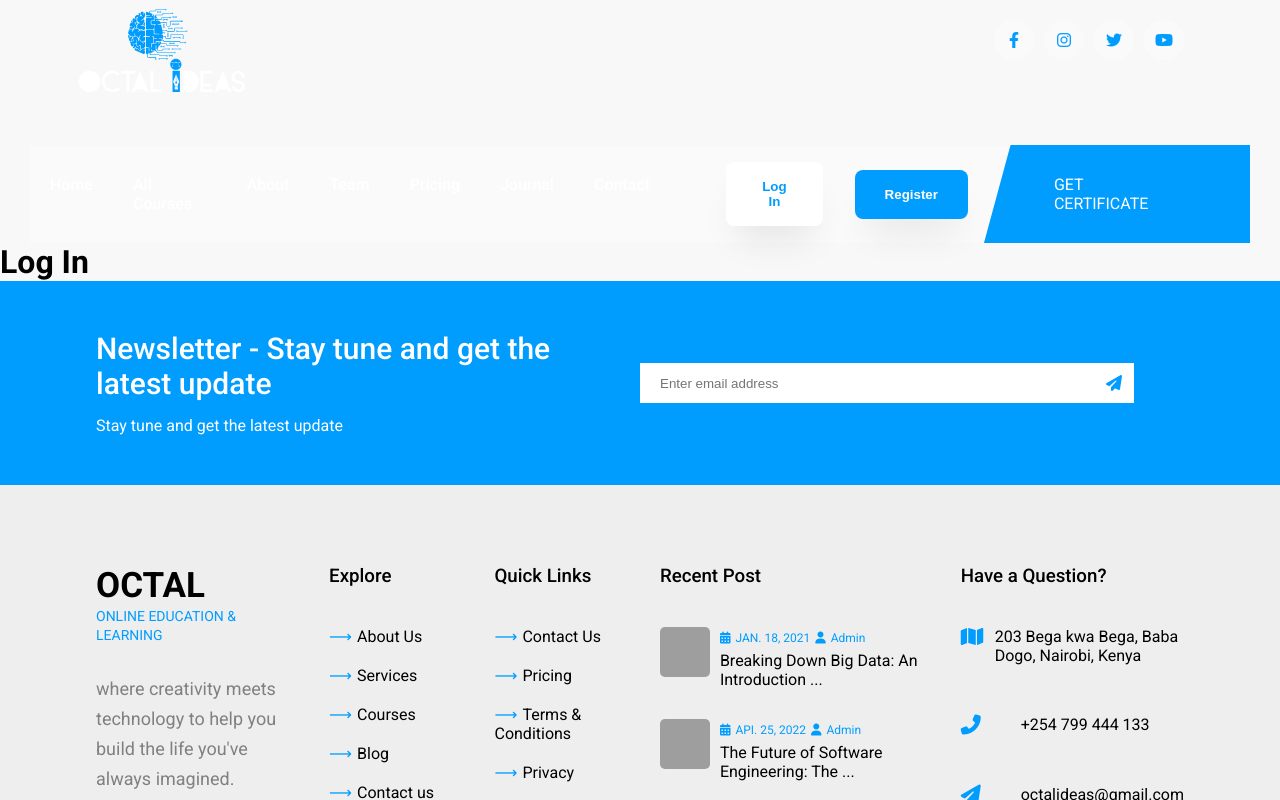
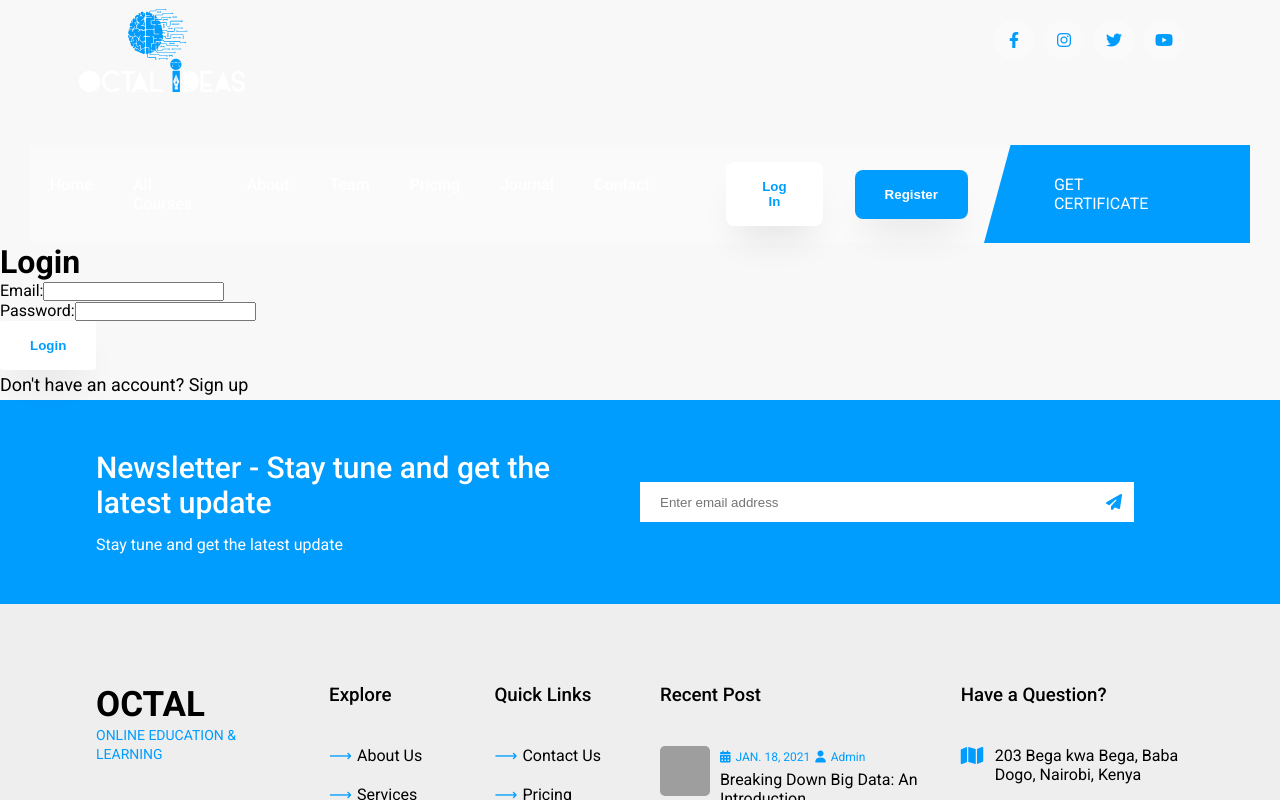
Before and after one commit to Octal-Ideas/octal-educators, a React (Vite) app: page /login in a window 1280 px wide. Shown: the top 800 px of the page. Built offline with nearby package versions, Linux system fonts and the light colour scheme; grey boxes are pictures that could not be loaded.

Commit message:
LogIn Structure

```diff
--- a/src/App.jsx
+++ b/src/App.jsx
@@ -16,7 +16,7 @@ import Contact from "./components/contact/Contact";
 import ScrollToTop from "./components/common/ScrollToTop";
 
 import SignUp from "./components/signup-login/Signup";
-import LogIn from "./components/signup-login/login";
+import Login from "./components/signup-login/Login";
 import Form from "./components/forms/Form";
 
 
@@ -63,7 +63,7 @@ function App() {
         <Route exact path="/journal" element={<Blogs />} />
         <Route exact path="/contact" element={<Contact />} />
         <Route exact path="/register" element={<SignUp />} />
-        <Route exact path="/login" element={<LogIn />} />
+        <Route exact path="/login" element={<Login />} />
 
         <Route
           exact
--- /dev/null
+++ b/src/components/signup-login/Login.jsx
@@ -0,0 +1,40 @@
+
+import React, { useState } from 'react';
+import { Link } from 'react-router-dom';
+
+
+function Login() {
+  const [email, setEmail] = useState('');
+  const [password, setPassword] = useState('');
+  const [error, setError] = useState('');
+
+  const handleLogin = async (event) => {
+    event.preventDefault();
+    try {
+
+    } catch (error) {
+      setError(error.message);
+    }
+  };
+
+  return (
+    <div className='cover'>
+      <h1>Login</h1>
+      <form onSubmit={handleLogin}>
+        <div>
+          <label>Email:</label>
+          <input type="email" value={email} onChange={(e) => setEmail(e.target.value)} />
+        </div>
+        <div>
+          <label>Password:</label>
+          <input type="password" value={password} onChange={(e) => setPassword(e.target.value)} />
+        </div>
+        <button type="submit">Login</button>
+        <div>{error}</div>
+      </form>
+      <p>Don't have an account? <Link to="/register">Sign up</Link></p>
+    </div>
+  );
+}
+
+export default Login;
--- a/src/components/signup-login/login.jsx
+++ /dev/null
@@ -1,11 +0,0 @@
-import React from 'react'
-
-function login() {
-  return (
-    <div>
-      <h1>Log In</h1>
-    </div>
-  )
-}
-
-export default login
```
